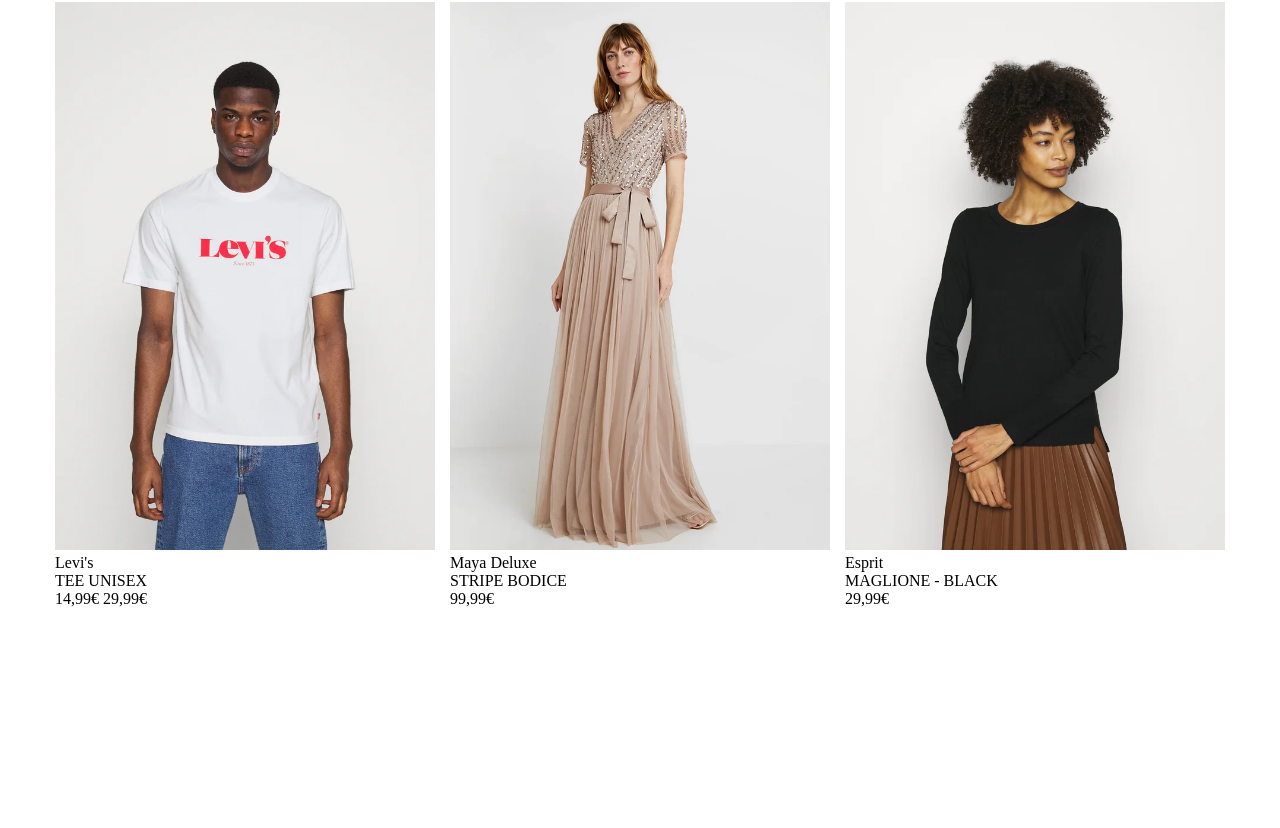
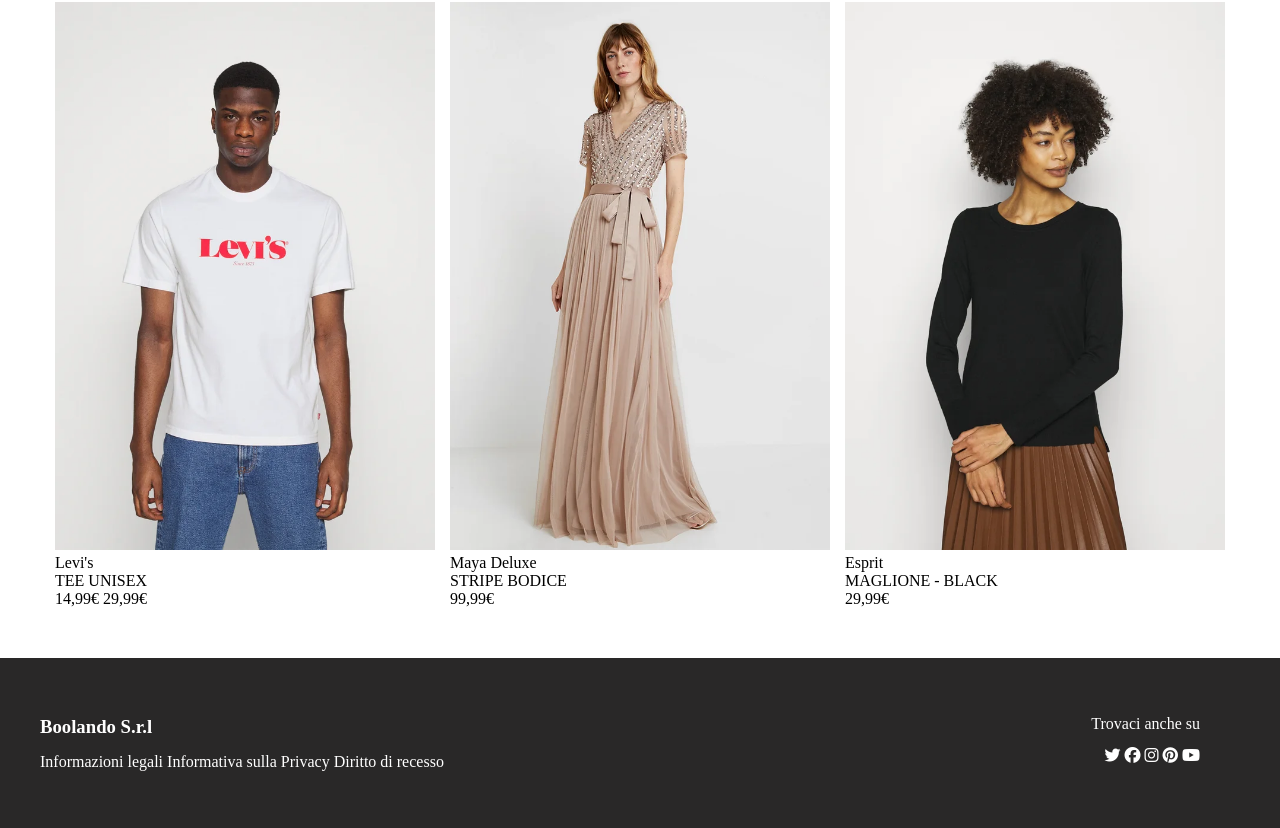
Before and after one commit to Zariy7/html-css-boolando, a plain HTML site: page index.html in a window 1280 px wide. Shown: the part 755-1583 px from the top of the page. Before the commit the page ends 1363 px from the top, so only its background shows below. Drawn offline with Linux system fonts and the light colour scheme.

Commit message:
preventively added footer

```diff
--- a/css/style.css
+++ b/css/style.css
@@ -51,7 +51,24 @@ header{
     width: calc(100% / 3 - 20px);
 }
 
+.col-50{
+    width: calc(100% / 2 - 20px);
+}
+
 .container.row{
-    margin-top: 50px;
+    margin: 50px 0px;
     gap: 50px 0px;
 }
+
+/* FOOTER STYLE */
+
+footer{
+    height: 100;
+    background-color: rgb(41, 40, 40);
+}
+
+.footer-container{
+    margin: 50px 0px 50px 0px;
+    color: white;
+    line-height: 2;
+}
--- a/index.html
+++ b/index.html
@@ -82,7 +82,26 @@
         </main>
 
         <footer>
-
+            <div class="container centered">
+                <div class="container row footer-container">
+                    <div class="col-50">
+                        <h3>Boolando S.r.l</h3>
+                        <div class="container">
+                            Informazioni legali
+                            Informativa sulla Privacy
+                            Diritto di recesso
+                        </div>
+                    </div>
+                    <div class="col-50" style="text-align: right;">
+                        Trovaci anche su <br>
+                        <i class="fa-brands fa-twitter"></i>
+                        <i class="fa-brands fa-facebook"></i>
+                        <i class="fa-brands fa-instagram"></i>
+                        <i class="fa-brands fa-pinterest"></i>
+                        <i class="fa-brands fa-youtube "></i>
+                    </div>
+                </div>
+            </div>
         </footer>
     </body>
 </html>
```
